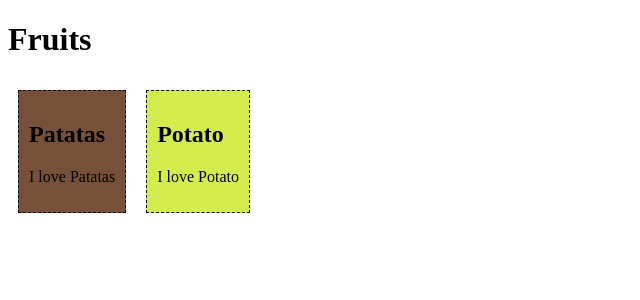
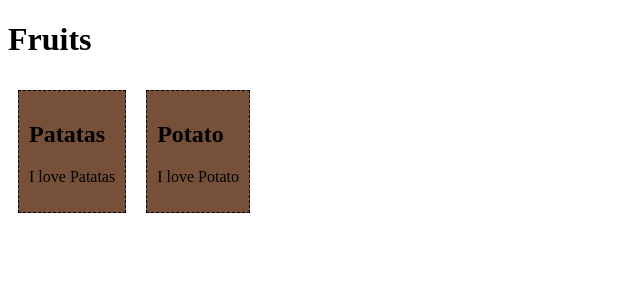
Before and after one commit to MarcusMontero/webprog-it241-vuejs, a Vue app in the folder firstsfc/: page / in a window 1280 px wide. Shown: the top 300 px of the page, without its empty margins (0-640 px from the left). Built offline with nearby package versions, Linux system fonts and the light colour scheme.

Commit message:
Update FoodItem2.vue

```diff
--- a/firstsfc/src/components/FoodItem2.vue
+++ b/firstsfc/src/components/FoodItem2.vue
@@ -22,7 +22,7 @@ export default {
     display: inline-block;
     margin: 10px;
     padding: 10px;
-    background-color: rgb(213, 237, 76);
+    background-color: rgb(118, 80, 56);
   }
 
 
```
